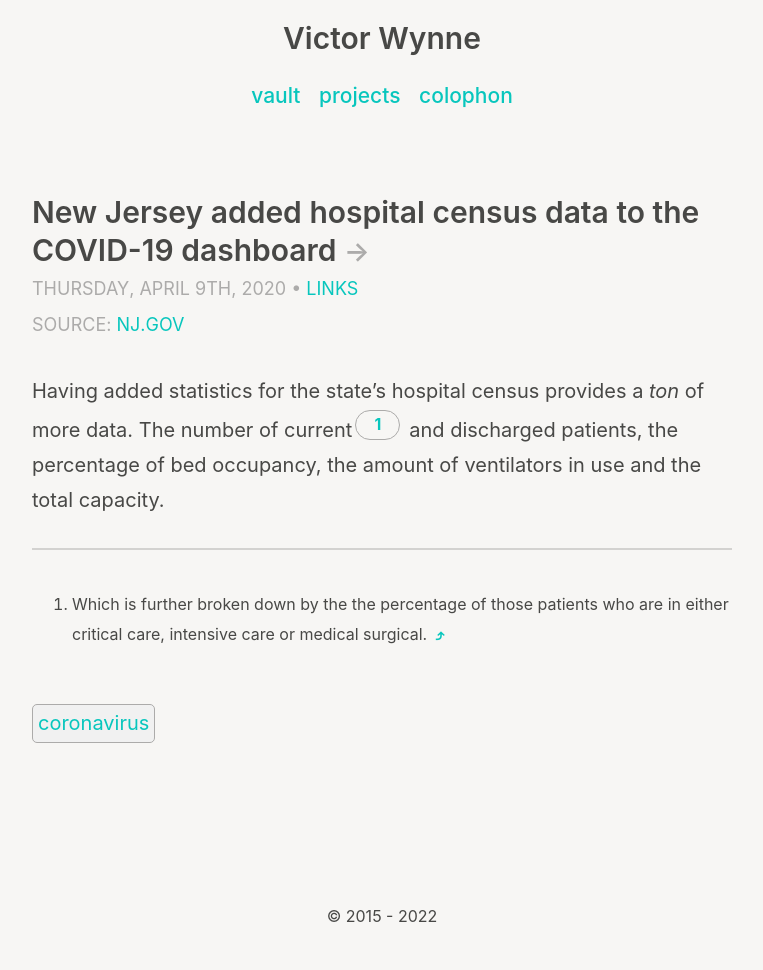
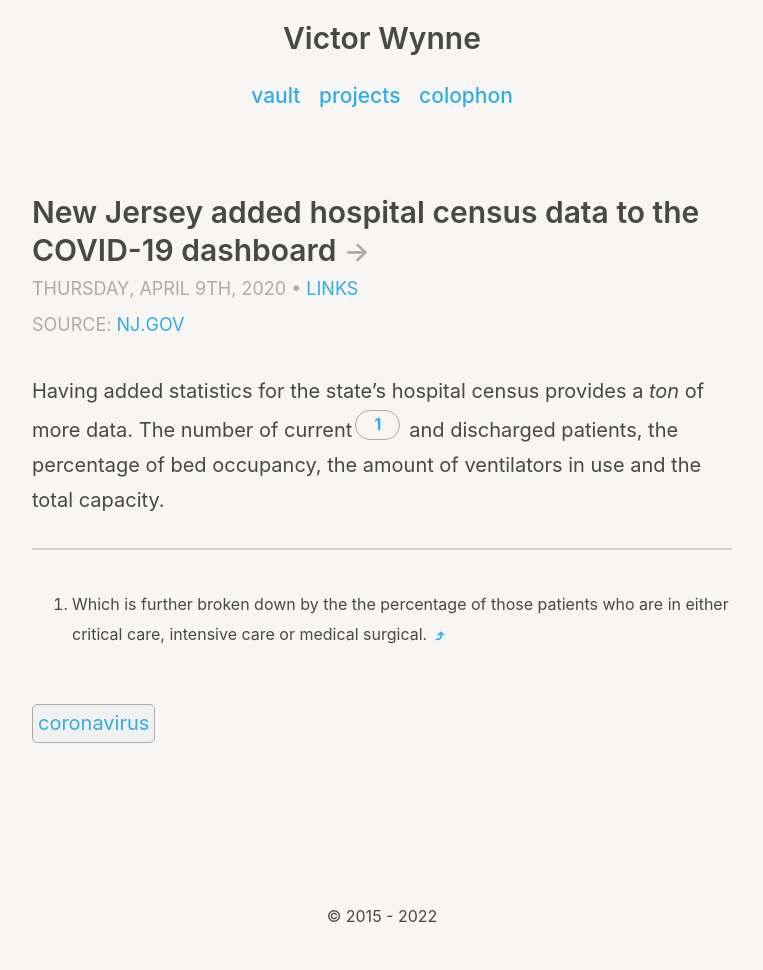
Before and after one commit to wertercatt/tooters, a Jekyll site: the page built from _posts/2020-04-09-new-jersey-added-hospital-census-data-to-the-covid-19-dashboard.md, in a window 1280 px wide. Shown: the whole page, without its empty margins (258-1021 px from the left). Built offline with Jekyll 4.4.1, drawn with Linux system fonts in a browser that asks for light colours.

Commit message:
Made the accent color more blue.
Signed-off-by: Victor Wynne <81656443+victorwynne@users.noreply.github.com>

```diff
--- a/_sass/_variables.scss
+++ b/_sass/_variables.scss
@@ -12,7 +12,7 @@ $tag-border: #5a5959;
 
 $light-scheme-bg: #f7f6f4;
 $light-scheme-text: #484846;
-$light-scheme-accent: #08c6bd;
+$light-scheme-accent: #32ace6;
 $light-scheme-header: #acabaa;
 $light-scheme-header-before: #acabaa;
 $light-scheme-element: #acabaa;
```
